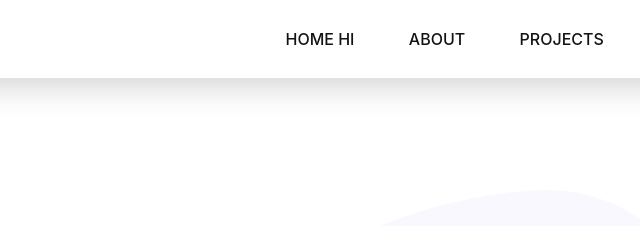
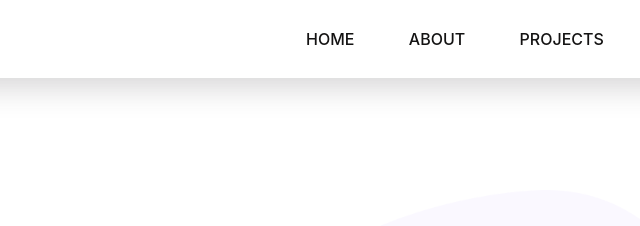
Before and after one commit to IamAbhii/Online-Portfolio-Project, a website: page Index.html in a window 1280 px wide. Shown: the top 226 px of the page, 408-1048 px from the left. Drawn offline with Linux system fonts and the light colour scheme; files whose address does not match are found by name.

```diff
--- a/Index.html
+++ b/Index.html
@@ -52,7 +52,7 @@
             <div class="mr-auto"></div>
             <ul class="navbar-nav">
               <li class="nav-item">
-                <a class="nav-link" href="#">Home hi </a>
+                <a class="nav-link" href="#">Home</a>
               </li>
               <li class="nav-item">
                 <a class="nav-link" href="#about">about</a>
```
